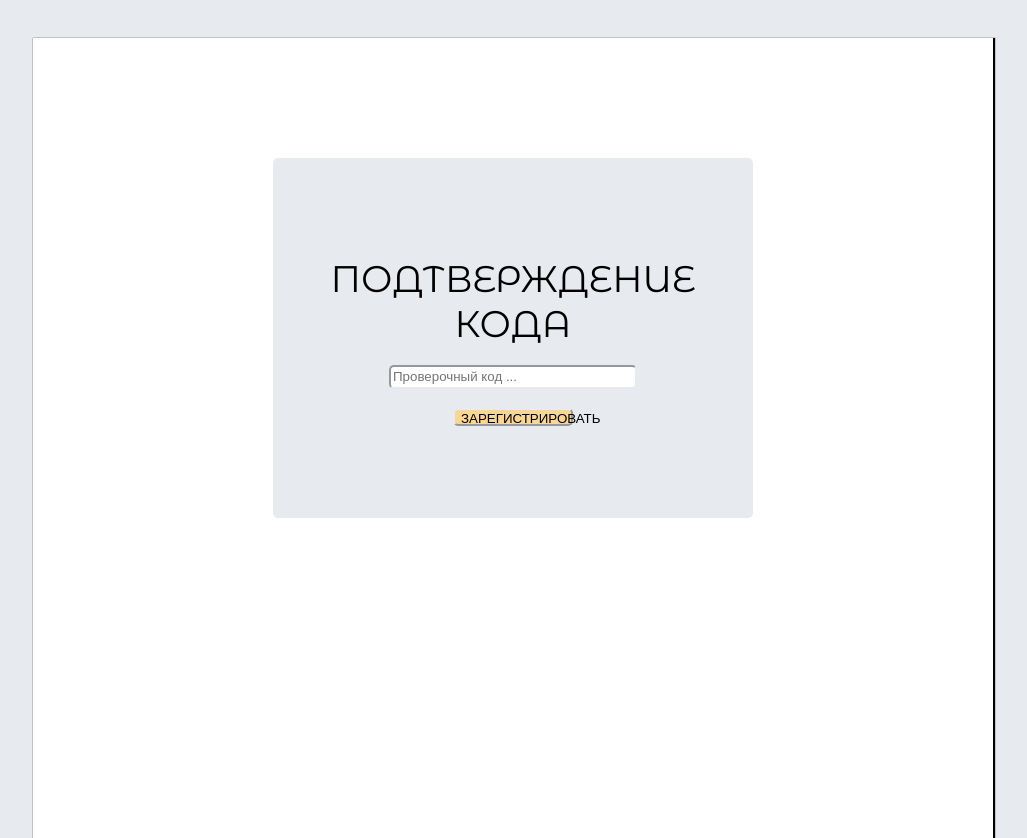
After one commit to TURRA7/AUTH_REG-microservice-, a FastAPI app: template templates/confirm/confirm.html in a window 1280 px wide. The commit adds this page. Shown: the whole page, without its empty margins (127-1154 px from the left). Run offline with FastAPI, Linux system fonts and the light colour scheme; the template is opened without the code that fills it, so the values that code supplies are empty.

Commit message:
Interim registration update

```diff
--- a/config.py
+++ b/config.py
@@ -16,3 +16,4 @@ WOKR_EMAIL = os.environ.get("WOKR_EMAIL")
 WOKR_EMAIL_PASS = os.environ.get("WOKR_EMAIL_PASS")
 WORK_HOSTNAME = os.environ.get("WORK_HOSTNAME")
 WOKR_PORT = os.environ.get("WOKR_PORT")
+SECRET_KEY = os.environ.get("SECRET_KEY")
--- a/main.py
+++ b/main.py
@@ -3,8 +3,10 @@ import uvicorn
 
 from fastapi import FastAPI
 from fastapi.staticfiles import StaticFiles
+from starlette.middleware.sessions import SessionMiddleware
 
 from api.api import app_auth, app_reg
+from config import SECRET_KEY
 from database.FDataBase import create_tables, delete_tables
 
 
@@ -14,6 +16,7 @@ app.include_router(app_reg)
 app.include_router(app_auth)
 
 app.mount("/static", StaticFiles(directory="static"), name="static")
+app.add_middleware(SessionMiddleware, secret_key=SECRET_KEY)
 
 
 if __name__ == "__main__":
--- a/requirements.txt
+++ b/requirements.txt
@@ -22,6 +22,7 @@ httpcore==1.0.5
 httptools==0.6.1
 httpx==0.27.0
 idna==3.7
+itsdangerous==2.2.0
 Jinja2==3.1.4
 markdown-it-py==3.0.0
 MarkupSafe==2.1.5
--- /dev/null
+++ b/static/css/confirm.css
@@ -0,0 +1,110 @@
+/*Описание для страницы авторизации*/
+body, html {
+    background-color: #E7EAEF;
+    height: 100%;
+    margin: 0;
+    padding: 0;
+}
+.block_content {
+    width: 75%;
+    height: 100%;
+    margin: 0 auto;
+    box-shadow: 1px 1px 1px 1px;
+    margin-bottom: 0;
+    background-color: white;
+}
+
+.block_button {
+    display: flex;
+    justify-content: center;
+    align-items: end;
+    height: 25%;
+}
+
+.btn_nav {
+    width: 9em;
+    height: 2em;
+    font-size: 16px;
+    color: black;
+    background-color: #E7EAEF;
+    border: none;
+    border-radius: 5px;
+    cursor: pointer;
+    transition: background-color 0.3s ease;
+    margin: 3%;
+    text-align: center;
+}
+
+.btn_nav:hover {
+    background-color: #9E9B98;
+}
+
+.block_form {
+    width: 100%;
+    height: 75%;
+    display: flex;
+    justify-content: center;
+    align-items: center;
+    margin-top: 4%;
+}
+
+.confirm_form {
+    width: 50%;
+    height: 60%;
+    background-color: #E7EAEF;
+    text-align: center;
+    display: flex;
+    flex-direction: column;
+    justify-content: center;
+    align-items: center;
+    border-radius: 5px;
+}
+
+.confirm_form label,
+.block_form input,
+.block_form button {
+    margin-bottom: 4%;
+}
+
+.label_confirm {
+    font-size: 47px;
+    font-family: 'Montserrat Alternates', sans-serif;
+    font-weight: 450;
+    margin-top: 5%;
+}
+
+.inp_code {
+    width: 50%;
+    height: 5%;
+    border-radius: 5px;
+    border-color: #E7EAEF;
+}
+
+.btn_code {
+    width: 25%;
+    height: 5%;
+    border-radius: 5px;
+    border-color: #E7EAEF;
+    background-color: #F9D692;
+}
+
+.btn_login:hover {
+    background-color: #9E9B98;
+}
+@media screen and (min-width: 1026px) and (max-width: 1280px) {
+    .label_confirm {
+        font-size: 37px;
+        font-family: 'Montserrat Alternates', sans-serif;
+        font-weight: 450;
+        margin-top: 5%;
+    }
+}
+
+@media screen and (max-width: 1025px ) {
+    .label_confirm {
+        font-size: 25px;
+        font-family: 'Montserrat Alternates', sans-serif;
+        font-weight: 450;
+        margin-top: 5%;
+    }
+}
--- /dev/null
+++ b/static/js/confirm.js
@@ -0,0 +1,27 @@
+document.getElementById('confirm_form').addEventListener('submit', async function(event) {
+    event.preventDefault();
+
+    const code = document.getElementById('code').value;
+
+    try {
+        const response = await fetch('/registration/confirm', {
+            method: 'POST',
+            headers: {
+                'Content-Type': 'application/x-www-form-urlencoded',
+            },
+            body: new URLSearchParams({
+                'code': code,
+            }),
+        });
+
+        if (response.ok) {
+            alert('Регистрация успешна!');
+        } else {
+            const data = await response.json();
+            alert(data.message);
+        }
+    } catch (error) {
+        console.error('Ошибка:', error);
+        alert('Произошла ошибка при обработке запроса');
+    }
+});
--- a/static/js/reg.js
+++ b/static/js/reg.js
@@ -77,7 +77,7 @@ document.getElementById('registration-form').addEventListener('submit', async fu
         if (response.status !== 200) {
             alert(data.message);
         } else {
-            alert('Регистрация успешна!');
+            window.location.href = '/registration/confirm';
         }
     }
 });
--- /dev/null
+++ b/templates/confirm/confirm.html
@@ -0,0 +1,23 @@
+<!DOCTYPE html>
+<html lang="en">
+<head>
+  <meta charset="UTF-8">
+  <meta name="viewport" content="width=device-width, initial-scale=1.0">
+  <title>ПОДТВЕРЖДЕНИЕ КОДА</title>
+  <link rel="stylesheet" type="text/css" href="/static/css/confirm.css">
+  <link rel="stylesheet" href="https://fonts.googleapis.com/css2?family=Montserrat+Alternates:wght@400;700&display=swap">
+</head>
+<body>
+    <div class="block_content">
+        <div class="block_form">
+          <form id="confirm_form" class="confirm_form" action="/registration/confirm" method="POST">
+            <label class="label_confirm">ПОДТВЕРЖДЕНИЕ КОДА</label>
+            <input class="inp_code" type="text" id="code" name="code" placeholder="Проверочный код ..." required>
+            <span id="code-error" style="color: red;"></span>
+            <button id="authButton" class="btn_code" type="submit">ЗАРЕГИСТРИРОВАТЬ</button>
+          </form>
+        </div>
+    </div>
+    <script src="/static/js/confirm.js"></script>
+</body>
+</html>
--- a/templates/reg/reg.html
+++ b/templates/reg/reg.html
@@ -25,7 +25,7 @@
             <span id="password-error" style="color: red;"></span>
             <input class="inp_pass_two" type="password" id="password_two" name="password_two" placeholder="Пароль еще раз..." required>
             <span id="password-two-error" style="color: red;"></span>
-            <button class="btn_login" type="submit">ЗАРЕГИСТРИРОВАТЬ</button>
+            <button id="redirectButton" class="btn_login" type="submit">ОТПРАВИТЬ КОД</button>
           </form>
         </div>
     </div>
```
Also changed, not shown: api/api.py (+58 -26 lines).
